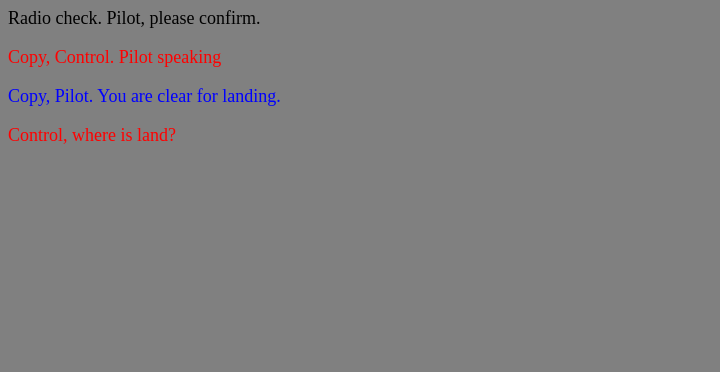
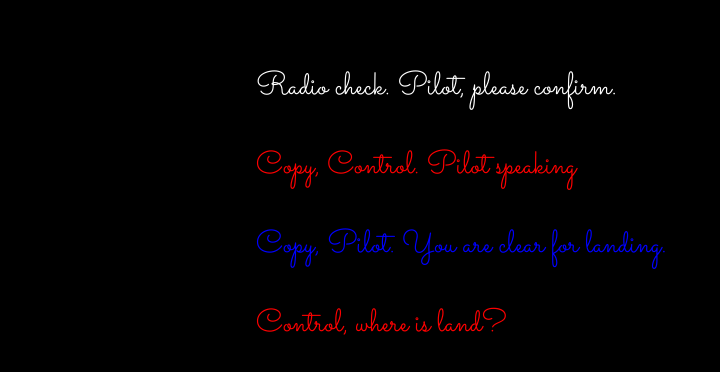
Before and after one commit to johnsperkowski/communication-log, a plain HTML site: page index.html in a window 1280 px wide. Shown: the whole page, without its empty margins (0-720 px from the left). Drawn offline with Linux system fonts and the light colour scheme.

Commit message:
Added stuff to style.css to create a conflict

```diff
--- a/index.html
+++ b/index.html
@@ -1,6 +1,7 @@
 <html>
 <head>
     <link rel="stylesheet" type="text/css" href="style.css">
+    <link href="https://fonts.googleapis.com/css?family=Sacramento" rel="stylesheet">
 </head>
 <body>
    <p>Radio check. Pilot, please confirm.</p>
--- a/style.css
+++ b/style.css
@@ -1,4 +1,9 @@
 body {
-    background-color: gray;
-    font-size: large;
-}
+    color: white;
+    background-color: black;
+    font-family: 'Sacramento', cursive;
+    font-size: 32px;
+    margin-top: 5%;
+    margin-left: 20%;
+    margin-right: 20%;
+ }
```
